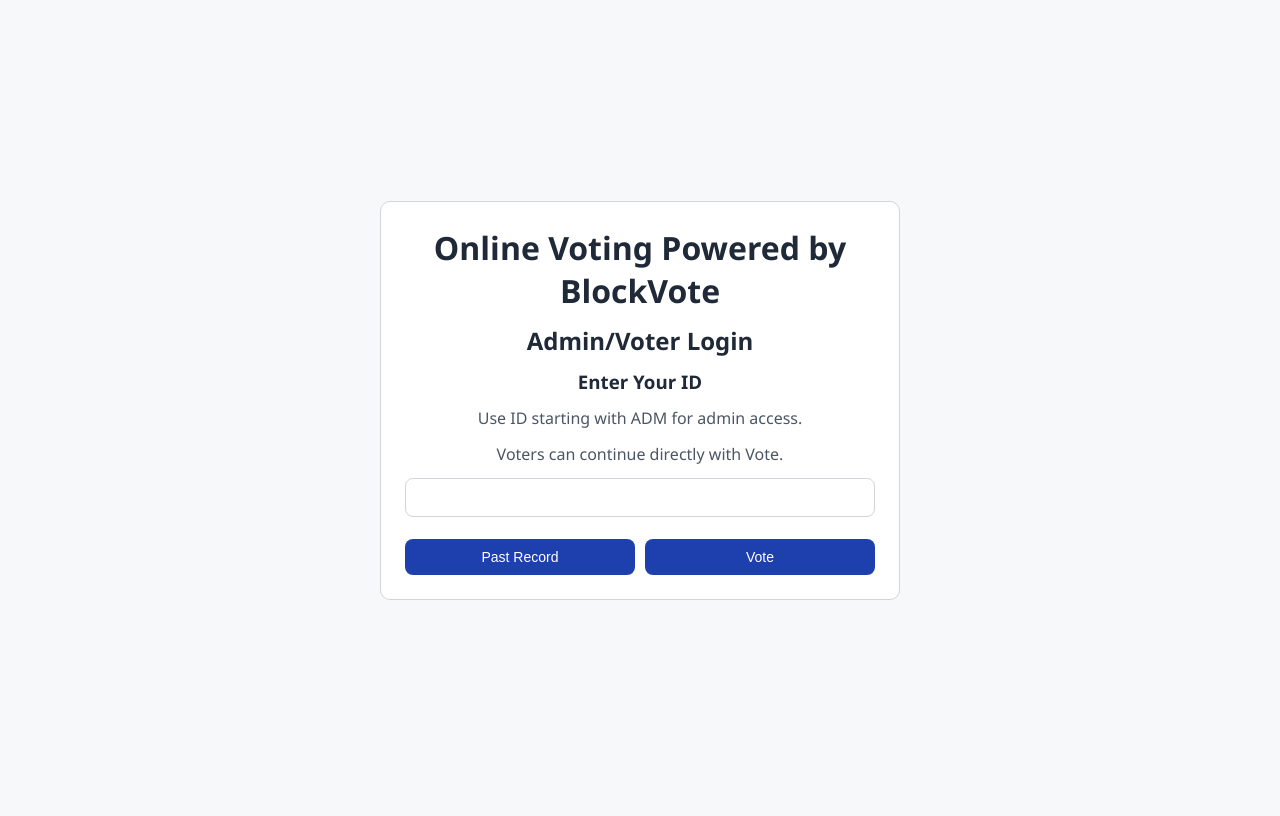
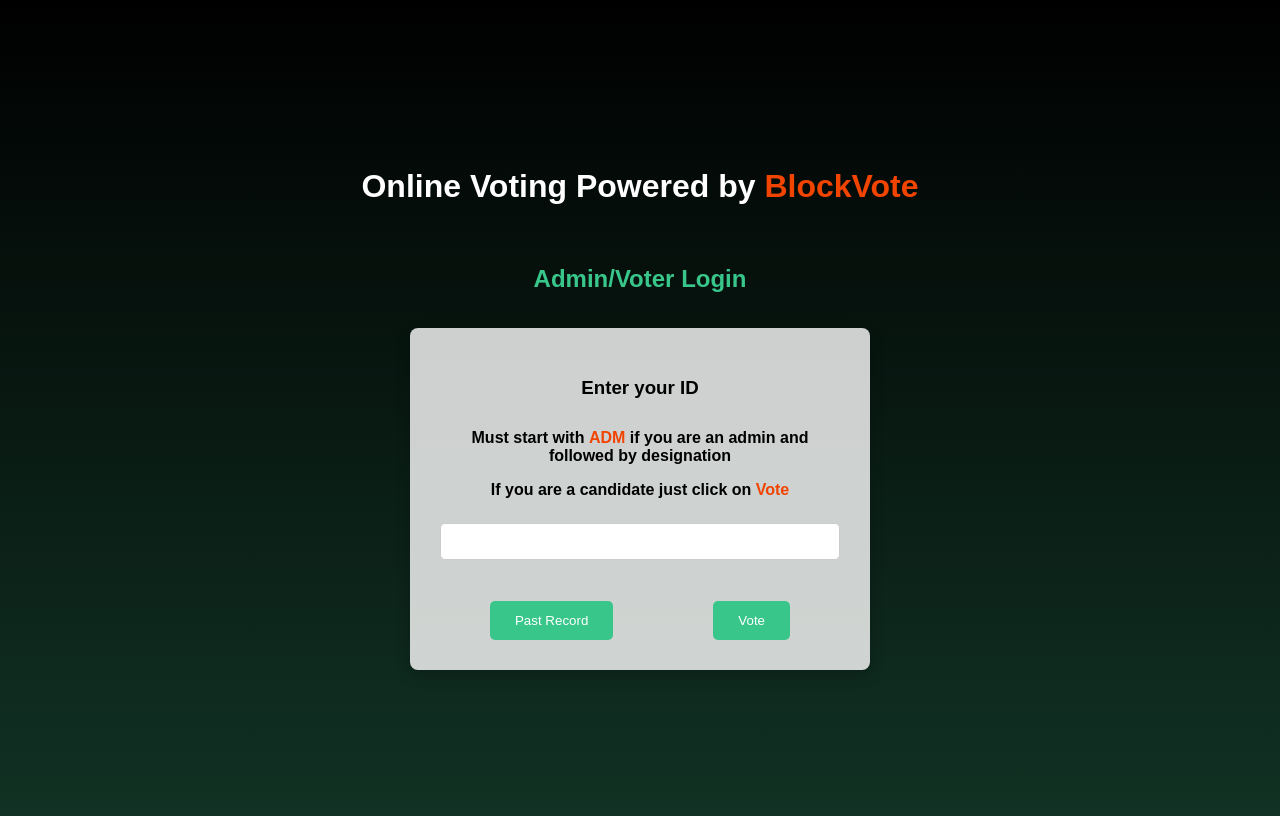
Before and after one commit to suvadityaroy/Online-Voting-System-Using-Blockchain-Technology, a Flask app: page / in a window 1280 px wide. Before the commit the page ends 600 px from the top, so only its background shows below. Run offline with Flask 3, Linux system fonts and the light colour scheme.

Commit message:
Revert "UI refresh: simple professional layout across voting pages"
This reverts commit 03fc153d438b9e910f074feda9bbe283f90edcf7.

```diff
--- a/templates/index.html
+++ b/templates/index.html
@@ -4,22 +4,90 @@
     <meta charset="UTF-8">
     <meta name="viewport" content="width=device-width, initial-scale=1.0">
     <title>Miner Page</title>
-    <link rel="stylesheet" href="styles.css">
+
+    <style>
+        body {
+            background: linear-gradient(to bottom, black, #113224); /* Black to green gradient */
+            font-family: 'Poppins', sans-serif;
+            font-weight: 600;
+            min-height: 100vh;
+            display: flex;
+            align-items: center;
+            justify-content: center;
+            text-align: center;
+            flex-direction: column;
+        }
+
+        h1 {
+            color: white;
+            margin-bottom: 40px;
+        }
+        h2 {
+            color: #38C68B;
+            margin-bottom: 35px;
+        }
+        h3 {
+            color: black;
+            margin-bottom: 30px;
+        }
+
+        form {
+            padding: 30px;
+            background-color: rgba(255, 255, 255, 0.8);
+            border-radius: 8px;
+            box-shadow: 0px 5px 15px rgba(0,0,0,0.2);
+            width: 400px;
+            margin: 0 auto;
+        }
+
+        label {
+            display: block;
+            margin-bottom: 8px;
+            font-weight: bold;
+        }
+
+        input[type=text] {
+            padding: 10px;
+            margin: 8px 0;
+            border: 1px solid #ccc;
+            border-radius: 5px;
+            width: calc(100% - 22px);
+        }
+
+        .button-container {
+           display: flex;
+           justify-content: space-around;
+           margin-top: 15px;
+        }
+
+        button {
+            background-color: #38C68B;
+            color: white;
+            padding: 12px 25px;
+            border: none;
+            border-radius: 5px;
+            cursor: pointer;
+            transition: background-color 0.3s ease;
+        }
+
+        button:hover {
+            background-color: #113224;
+        }
+    </style>
 </head>
 <body>
-    <div class="container">
-        <h1>Online Voting Powered by BlockVote</h1>
-        <h2>Admin/Voter Login</h2>
-        <form action="#" method="POST">
-            <h3>Enter Your ID</h3>
-            <p>Use ID starting with ADM for admin access.</p>
-            <p>Voters can continue directly with Vote.</p>
-            <input type="text" name="minerID" required>
-            <div class="button-row">
+    <h1>Online Voting Powered by <b style="color: rgb(241, 68, 0);">BlockVote</b></h1>
+    <h2>Admin/Voter Login</h2>
+    <form action="#" method="POST">
+        <h3>Enter your ID</h3>
+        <p>Must start with <b style="color: rgb(241, 68, 0);">ADM</b> if you are an admin and followed by designation</p>
+        <p>If you are a candidate just click on <b style="color: rgb(241, 68, 0);">Vote</b></p>
+        <input type="text" name="minerID" required>
+        <br><br>
+        <div class="button-container">
             <button type="submit" name="submit" value="mine">Past Record</button>
             <button type="submit" name="submit" value="vote" formnovalidate>Vote</button>
-            </div>
-        </form>
         </div>
+    </form>
 </body>
 </html>
--- a/templates/styles.css
+++ b/templates/styles.css
@@ -1,100 +1,52 @@
-:root {
-    --bg: #f7f8fa;
-    --surface: #ffffff;
-    --text: #1f2937;
-    --muted: #4b5563;
-    --border: #d1d5db;
-    --primary: #1e40af;
-    --primary-hover: #1d4ed8;
-}
-
-* {
-    box-sizing: border-box;
-}
-
 body {
-    margin: 0;
-    font-family: "Segoe UI", Tahoma, Geneva, Verdana, sans-serif;
-    background-color: var(--bg);
-    color: var(--text);
-    min-height: 100vh;
-    display: flex;
-    align-items: center;
-    justify-content: center;
-    padding: 24px;
+    font-family: Arial, sans-serif;
+    background-color: #f2f2f2;
+    padding: 2rem;
 }
 
 .container {
-    width: 100%;
-    max-width: 520px;
-    background-color: var(--surface);
-    border: 1px solid var(--border);
-    border-radius: 10px;
-    padding: 24px;
+    width: 30rem;
+    background-color: #fff;
+    padding: 2rem;
+    border-radius: 0.5rem;
+    box-shadow: 0 4px 6px rgba(0, 0, 0, 0.1);
 }
 
-h1,
-h2,
-h3 {
-    margin: 0 0 12px;
+h1 {
     text-align: center;
+    margin-bottom: 1rem;
 }
 
 p {
-    margin: 0 0 12px;
-    color: var(--muted);
     text-align: center;
-    line-height: 1.5;
-}
-
-form {
-    margin-top: 8px;
+    color: #666;
+    margin-bottom: 2rem;
 }
 
 label {
     display: block;
-    margin-bottom: 8px;
-    font-weight: 600;
+    margin-bottom: 0.5rem;
 }
 
-input[type="text"],
+input,
 select {
     width: 100%;
-    padding: 10px 12px;
-    border: 1px solid var(--border);
-    border-radius: 8px;
-    margin-bottom: 12px;
-    font-size: 15px;
-}
-
-.radio-list label {
-    font-weight: 500;
-    display: flex;
-    gap: 10px;
-    align-items: center;
-    margin-bottom: 10px;
-}
-
-.button-row {
-    display: flex;
-    gap: 10px;
-    margin-top: 10px;
+    padding: 0.5rem;
+    border-radius: 0.25rem;
+    border: 1px solid #ccc;
+    margin-bottom: 1rem;
 }
 
 button {
-    padding: 10px 14px;
-    border: 0;
-    border-radius: 8px;
-    background-color: var(--primary);
-    color: #ffffff;
-    font-size: 14px;
+    width: 100%;
+    padding: 0.5rem;
+    background-color: #007bff;
+    color: #fff;
+    border: none;
+    border-radius: 0.25rem;
     cursor: pointer;
 }
 
-.button-row button {
-    flex: 1;
+button:hover {
+    background-color: #0056b3;
 }
-
-button:hover {
-    background-color: var(--primary-hover);
-}
```
Also changed, not shown: templates/fillup.html (+31 -15 lines), templates/initial.html (+14 -13 lines).
